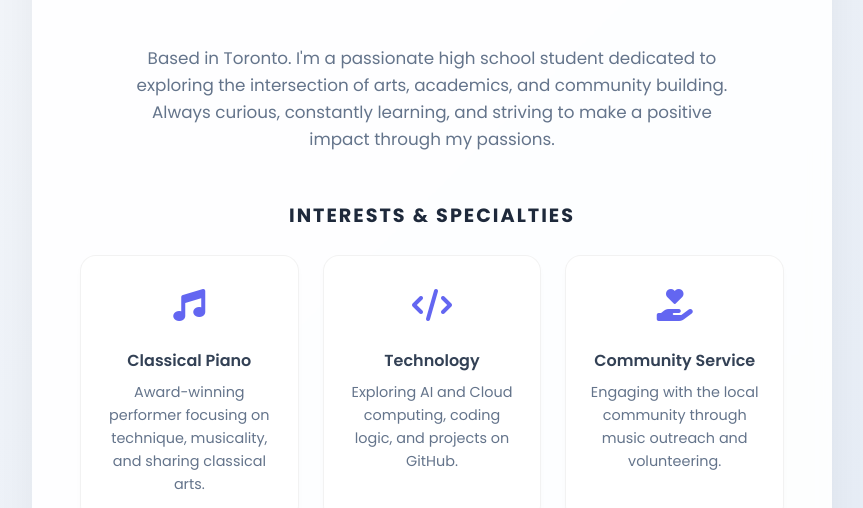
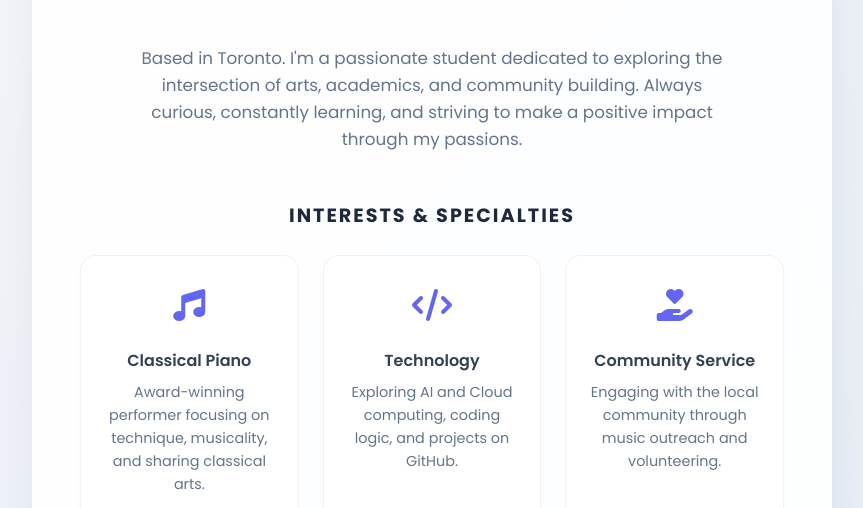
Before and after one commit to Andymylab/andymylab.github.io, a plain HTML site: page index.html in a window 1280 px wide. Shown: the part 327-835 px from the top of the page, without its empty margins (208-1071 px from the left). Drawn offline with Linux system fonts and the light colour scheme.

Commit message:
Remove 'high school' from about section

```diff
--- a/index.html
+++ b/index.html
@@ -211,7 +211,7 @@
         <!-- About Section -->
         <section class="about-section">
             <p>
-                Based in Toronto. I'm a passionate high school student dedicated to exploring the intersection of arts, academics, and community building. Always curious, constantly learning, and striving to make a positive impact through my passions.
+                Based in Toronto. I'm a passionate student dedicated to exploring the intersection of arts, academics, and community building. Always curious, constantly learning, and striving to make a positive impact through my passions.
             </p>
         </section>
 
```
